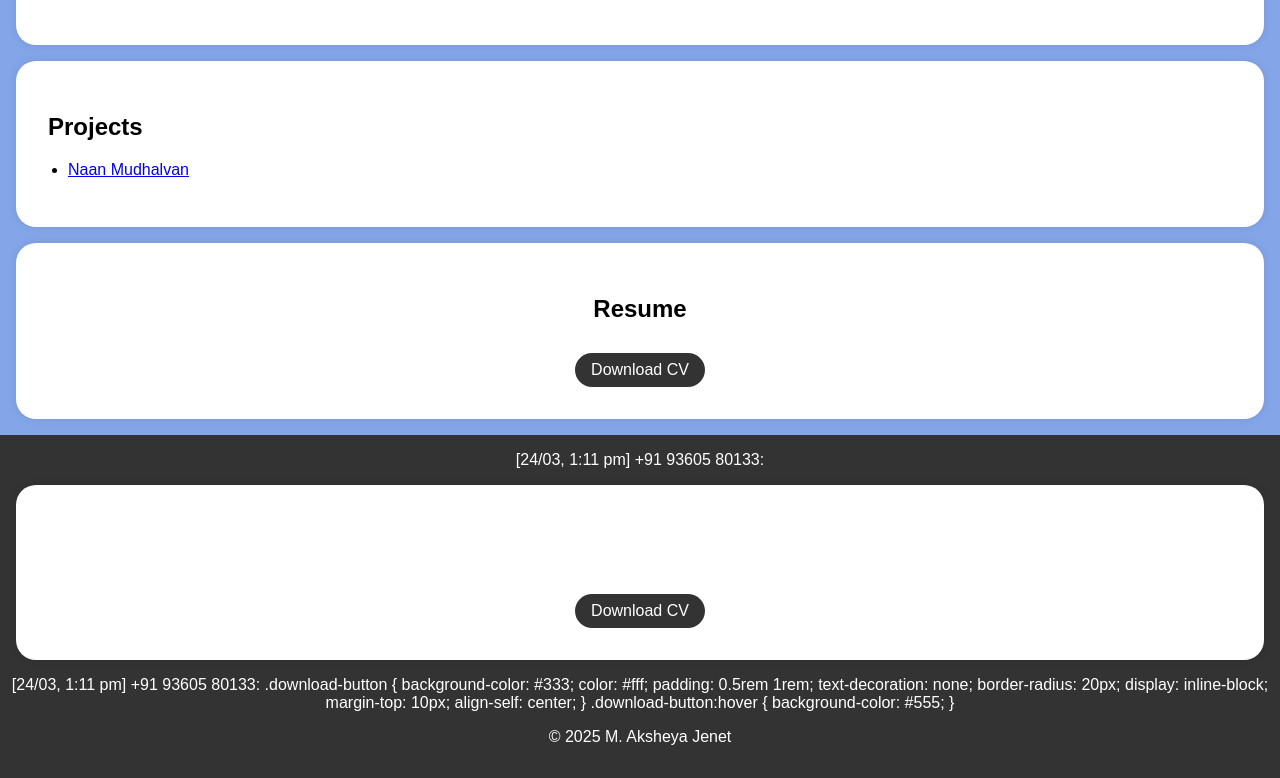
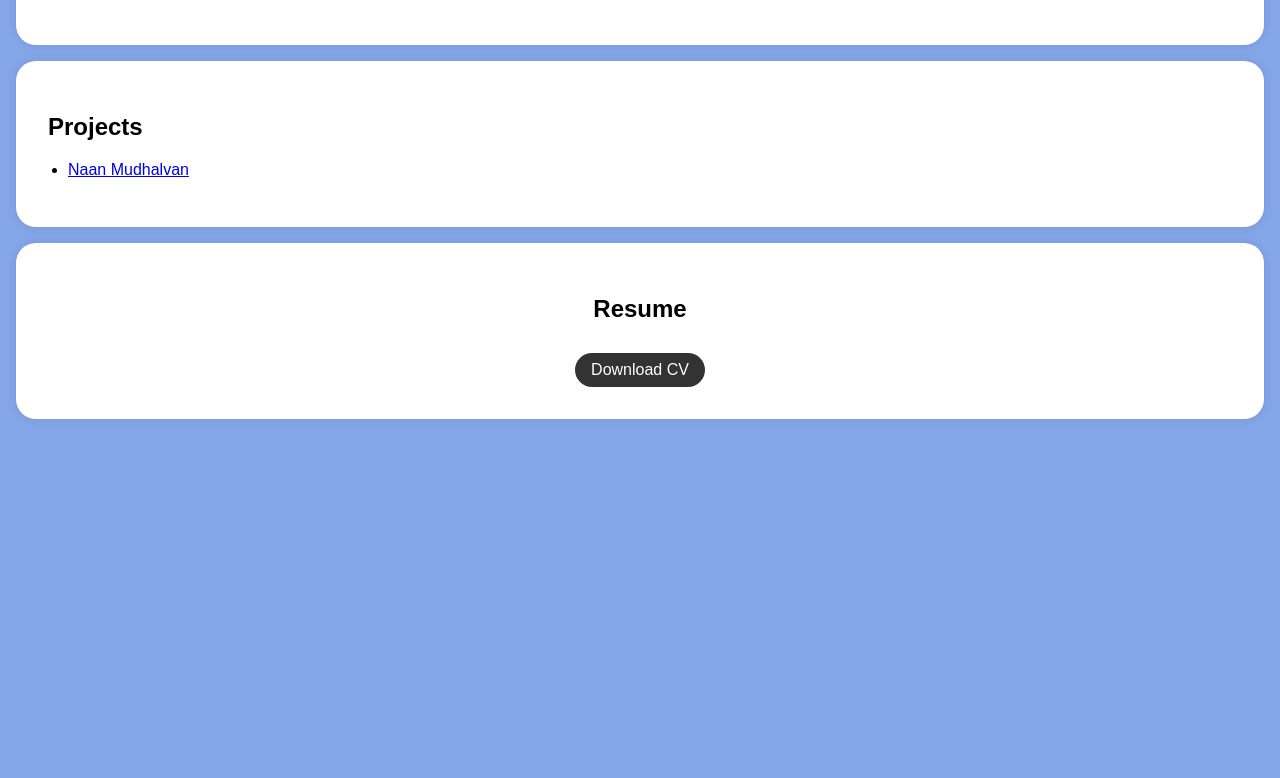
Before and after one commit to akshayajanet/Digital-portfolio, a plain HTML site: page index.html in a window 1280 px wide. Shown: the part 785-1563 px from the top of the page. After the commit the page ends 1220 px from the top, so only its background shows below. Drawn offline with Linux system fonts and the light colour scheme.

Commit message:
Add files via upload

```diff
--- a/index.html
+++ b/index.html
@@ -149,51 +149,9 @@
         <div class="section-content">
             <center>
                 <h2>Resume</h2>
-                <a href="file.pdf" target="_blank" class="download-button">Download CV</a>
+                <a href="akshaya janet.pdf" target="_blank" class="download-button">Download CV</a>
             </center>
         </div>
     </section>
-
-    <footer>[24/03, 1:11 pm] +91 93605 80133: <div class="section-content">
-            <center>
-            <h2>Resume</h2>
-            <a href="Resume.pdf" target="_blank" class="download-button">Download CV</a>
-        </center>
-        </div>
-[24/03, 1:11 pm] +91 93605 80133: .download-button {
-            background-color: #333;
-            color: #fff;
-            padding: 0.5rem 1rem;
-            text-decoration: none;
-            border-radius: 20px;
-            display: inline-block;
-            margin-top: 10px;
-            align-self: center;
-        }
-
-        .download-button:hover {
-            background-color: #555;
-        }
-        <p>&copy; 2025 M. Aksheya Jenet</p>
-    </footer>
-
-    <script>
-        // Smooth scrolling to section when clicking on navigation links
-        document.querySelectorAll('a[href^="#"]').forEach(anchor => {
-            anchor.addEventListener('click', function(e) {
-                e.preventDefault();
-
-                const targetId = this.getAttribute('href').substring(1);
-                const targetElement = document.getElementById(targetId);
-
-                if (targetElement) {
-                    window.scrollTo({
-                        top: targetElement.offsetTop,
-                        behavior: 'smooth'
-                    });
-                }
-            });
-        });
-    </script>
 </body>
 </html>
```
